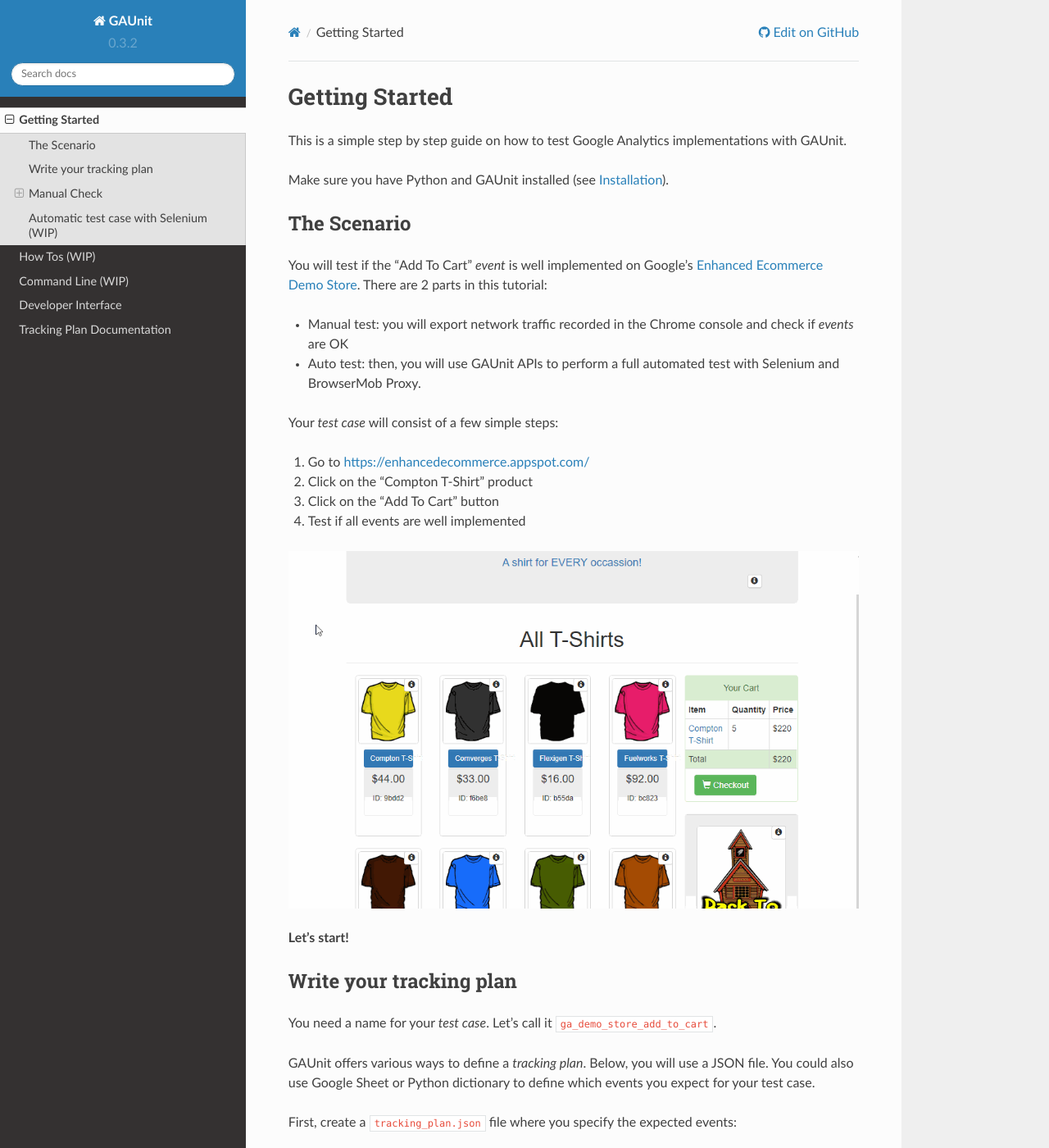
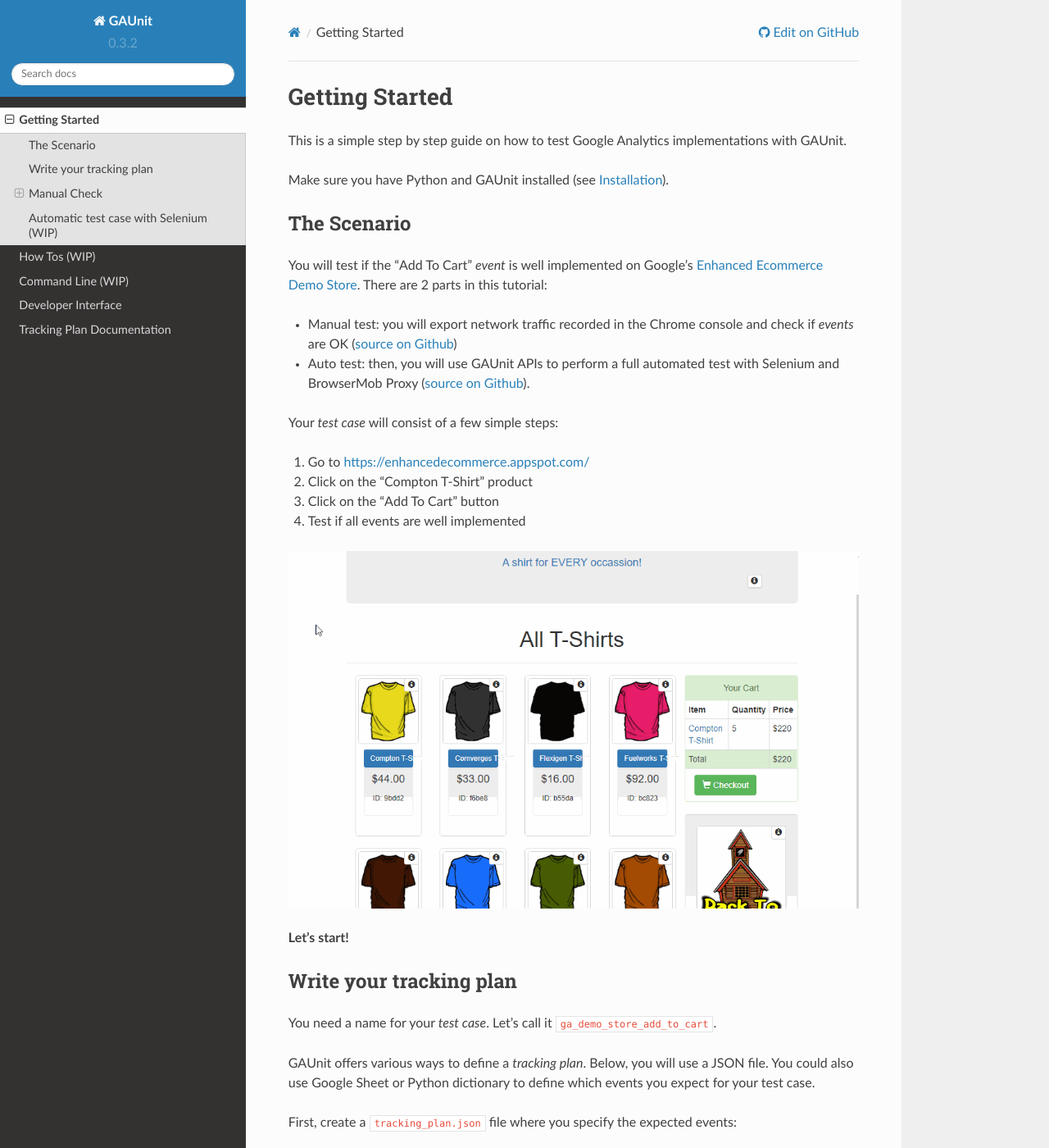
Before and after one commit to VinceCabs/GAUnit, a Sphinx documentation site: the page built from docs/tutorial.rst, in a window 1280 px wide and 1400 px high. Shown: the whole window at 82% size. Built offline with Sphinx 7.4.7 and the Read the Docs theme 2.0.0, drawn with Linux system fonts in a browser that asks for light colours; some of the changed text lies outside the part shown.

Commit message:
docs : add Getting Started source code
- add link in Getting started section to source code (in samples)
- fix on code block
- fix lexer name for shell commands ("bash">"console")

```diff
--- a/docs/tutorial.rst
+++ b/docs/tutorial.rst
@@ -15,8 +15,8 @@
 `Enhanced Ecommerce Demo Store <https://enhancedecommerce.appspot.com/>`_.
 There are 2 parts in this tutorial:
 
-- Manual test: you will export network traffic recorded in the Chrome console and check if *events* are OK
-- Auto test: then, you will use GAUnit APIs to perform a full automated test with Selenium and BrowserMob Proxy.
+- Manual test: you will export network traffic recorded in the Chrome console and check if *events* are OK (`source on Github <https://github.com/VinceCabs/GAUnit/tree/master/samples/getting_started>`_)
+- Auto test: then, you will use GAUnit APIs to perform a full automated test with Selenium and BrowserMob Proxy (`source on Github <https://github.com/VinceCabs/GAUnit/tree/master/samples/auto_test_with_proxy>`_).
 
 Your *test case* will consist of a few simple steps:
 
@@ -176,7 +176,7 @@
 .. code:: Python
 
    # Checklist of the expected events actually found in HAR ('True' if present)
-   print( r.checklist_expected_events() )
+   print( r.checklist_expected_events )
    # [True, True, True]
 
    # All GA events actually found in HAR
@@ -198,7 +198,7 @@
 Sometimes, it's better to use command line directly, instead of Python.
 GAUnit lets you do that:
 
-.. code:: bash
+.. code:: console
 
    $ gaunit demo_store_add_to_cart.har demo_store_add_to_cart
 
```
Also changed, not shown: other parts of docs/tutorial.rst (+1 -1 lines), 3 other files.
